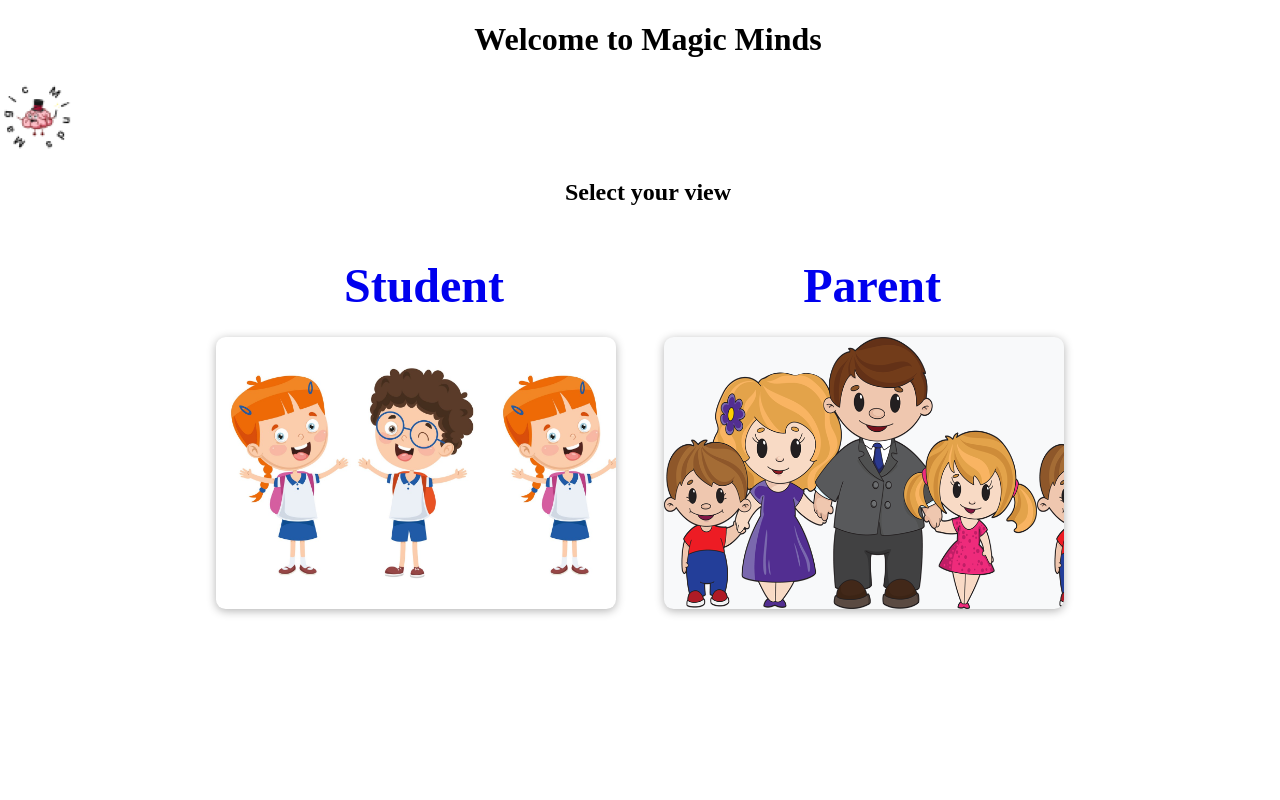
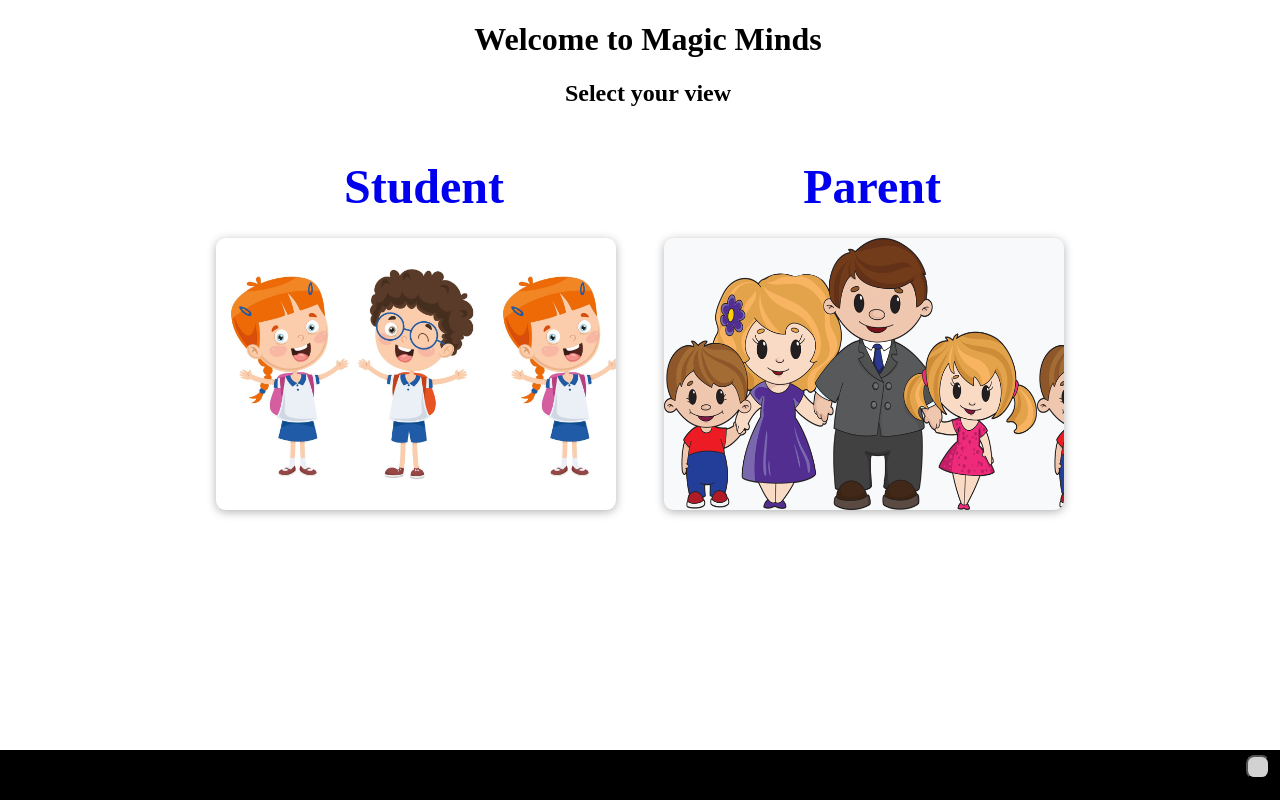
Before and after one commit to Farias29/Magic-Minds, a React (Create React App) app: page / in a window 1280 px wide. Built offline with nearby package versions, Linux system fonts and the light colour scheme.

Commit message:
added footer and translate button

```diff
--- a/src/App.js
+++ b/src/App.js
@@ -18,6 +18,7 @@ import SocialStudies from './components/SocialStudies';
 import Science from './components/Science';
 import Art from './components/Art';
 import Reading from './components/Reading';
+import { Footer } from './components/Footer';
 
 function App() {
   return (
@@ -41,6 +42,7 @@ function App() {
           <Route exact path="/reading" component={Reading} />
           <Route exact path="/art" component={Art} />
         </Switch>
+        <Footer/>
       </div>
     </Router>
   );
--- /dev/null
+++ b/src/components/Footer.js
@@ -0,0 +1,13 @@
+import React from 'react';
+import Translate from './Translate';
+
+export function Footer() {
+
+    return (
+        <div>
+            <footer>
+                <Translate/>
+            </footer>
+        </div>
+    )
+}
--- a/src/components/Landing.js
+++ b/src/components/Landing.js
@@ -2,15 +2,12 @@ import React from 'react';
 import Cards from './Cards';
 import STUDENT from './img/STUDENT.jpg';
 import PARENT from './img/PARENT.png';
-import MAGIC from './img/MagicMindsIcon.png'
 
 function Landing() {
   return (
     <div>
-      <h1>Welcome to Magic Minds </h1>
-      <div className="logo">
-      <img src={MAGIC} alt="Icon" />
-      </div>
+      <h1 className='eng'>Welcome to Magic Minds </h1>
+      <h1 className='es'>Bienvenidos a Mentes Mágicas</h1>
       <h2>Select your view</h2>
       <div className='card-container-landing'>
       <Cards
--- /dev/null
+++ b/src/components/Translate.js
@@ -0,0 +1,19 @@
+import React from 'react';
+
+const Translate = () => {
+
+let language = "es";
+
+    const translate = () => {
+
+        document.querySelector('.eng').style.display = 'none';
+        document.querySelector('.es').style.display = 'block';
+        language = "eng";
+      };
+  return (
+    <button className="translate-button" onClick={translate} value="eng">
+    </button>
+  );
+};
+
+export default Translate;
--- a/src/css/style.css
+++ b/src/css/style.css
@@ -218,3 +218,40 @@ h1,h2 {
     background-color: blue;
     color: white;
   }
+
+  /*Translator*/
+  .eng{
+    display: block;
+  }
+
+  .es{
+    display: none;
+  }
+
+  .translate-button{
+    margin-top: 5px;
+    padding: 10px;
+    margin-left: 10px;
+    margin-bottom: 2rem;
+    background-color: rgb(210, 210, 210);
+    text-decoration: none;
+    color: black;
+    right: 10px;
+    position: absolute;
+    border-radius: 35%;
+  }
+  .translate-button:hover{
+    background-color: white;
+    border-color: rgb(210, 210, 210);
+  }
+
+  /*Footer*/
+  footer {
+    position: fixed;
+    background-color: black;
+    bottom: 0;
+    left: 0;
+    right: 0;
+    height: 50px;
+    display: block;
+  }
```
